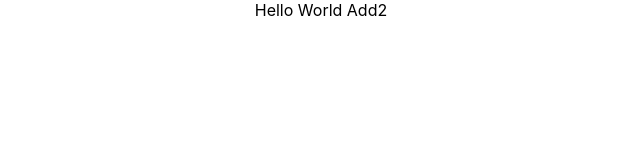
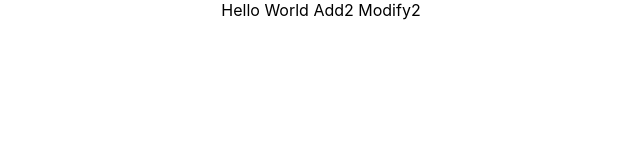
Before and after one commit to chrhfoq123/flower-way, a React (Create React App) app in the folder client/: page / in a window 1280 px wide. Shown: the top 160 px of the page, without its empty margins (319-959 px from the left). Built offline with nearby package versions, Linux system fonts and the light colour scheme.

Commit message:
22-07-02 modify 2

```diff
--- a/client/src/App.js
+++ b/client/src/App.js
@@ -6,6 +6,8 @@ function App() {
     <div className="App">
       Hello World
       Add2
+      Modify2
+
     </div>
   );
 }
```
